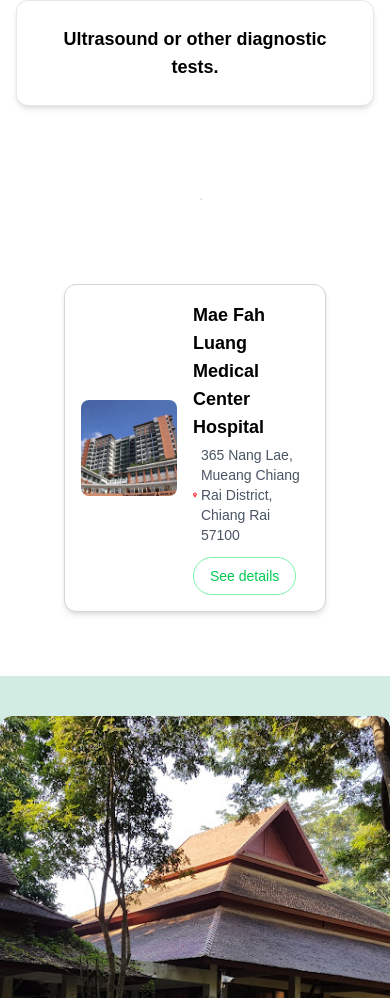
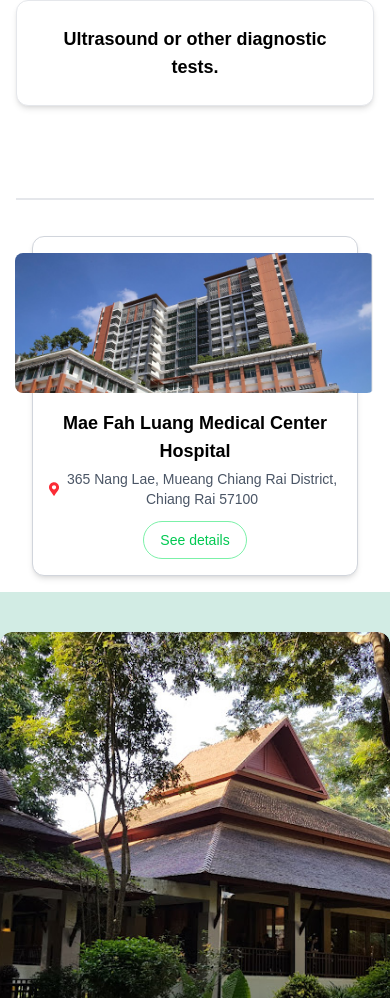
Before and after one commit to esslmmm/MT_version_1, a Next.js app in the folder mt-v1.0.0/: page /user/package in a window 390 px wide. Shown: the part 1180-2178 px from the top of the page. Built offline with nearby package versions, Linux system fonts and the light colour scheme.

Commit message:
Change image

```diff
--- a/mt-v1.0.0/components/user/package/HospitalCard.tsx
+++ b/mt-v1.0.0/components/user/package/HospitalCard.tsx
@@ -9,22 +9,20 @@
   image: "/img/hospital/hospital1.png",
 };
 
-
-
-
-
 const HospitalCard = () => {
   const router = useRouter();
+
   const navigateToHospitalPage = () => {
     router.push(`/user/hospital`);
   };
+
   return (
-    <div>
-      <div className="border border-t border-gray-200 mx-50 my-5"></div>
-      <div className="flex justify-center items-center w-screen bg-white p-6">
-      <div className="flex items-center p-4 bg-white rounded-xl shadow-md border border-gray-300 w-full max-w-2xl m-10">
+    <div className="px-4">
+      <div className="border border-t border-gray-200 my-5"></div>
+      <div className="flex justify-center items-center w-full bg-white p-4">
+        <div className="flex flex-col sm:flex-row items-center p-4 bg-white rounded-xl shadow-md border border-gray-300 w-full max-w-2xl space-y-4 sm:space-y-0 sm:space-x-6">
           {/* Image Section */}
-        <div className="w-24 h-24 flex-shrink-0 rounded-lg overflow-hidden">
+          <div className="w-90 h-35 sm:w-24 sm:h-24 flex-shrink-0 rounded-lg overflow-hidden">
             <Image
               src={hospital.image}
               alt={hospital.name}
@@ -34,23 +32,26 @@
             />
           </div>
 
+
           {/* Hospital Details */}
-        <div className="ml-4 flex-1">
+          <div className="text-center sm:text-left flex-1">
             <h2 className="text-lg font-semibold">{hospital.name}</h2>
-          <p className="flex items-center text-gray-600 text-sm mt-1">
+            <p className="flex justify-center sm:justify-start items-center text-gray-600 text-sm mt-1">
               <FaMapMarkerAlt className="text-red-500 mr-1" />
               {hospital.address}
             </p>
 
             {/* Button */}
-          <button className="mt-3 px-4 py-2 text-green-500 border border-green-300 rounded-full text-sm hover:bg-green-100 transition" onClick={navigateToHospitalPage}>
+            <button
+              onClick={navigateToHospitalPage}
+              className="mt-3 px-4 py-2 text-green-500 border border-green-300 rounded-full text-sm hover:bg-green-100 transition"
+            >
               See details
             </button>
           </div>
         </div>
       </div>
     </div>
-
   );
 };
 
```
Lines whose indentation alone changed are shown as unchanged.
